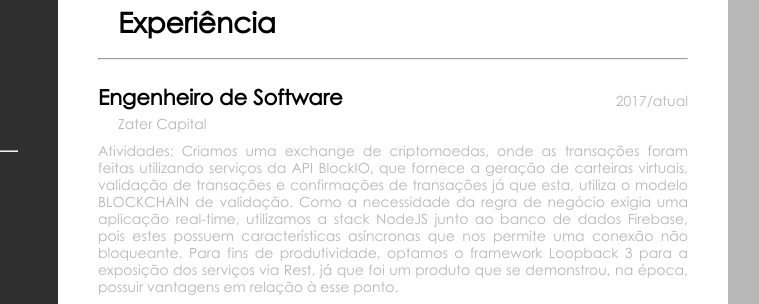
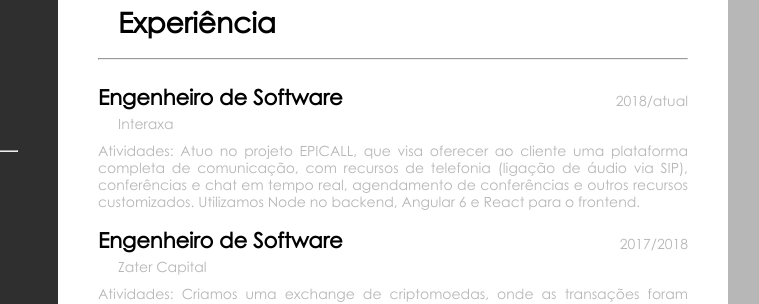
Before and after one commit to domenester/domenester.github.io, a website: page index.html in a window 1280 px wide. Shown: the part 331-635 px from the top of the page, 412-1171 px from the left. Drawn offline with Linux system fonts and the light colour scheme.

Commit message:
Adding interaxa experience

```diff
--- a/index.html
+++ b/index.html
@@ -94,9 +94,20 @@
           <div class="professional-itens">
             <div class="item-content">
               <h2>Engenheiro de Software</h2>
+              <label>Interaxa</label>
+            </div>
+            <section>2018/atual</section>
+          </div>
+          <div class="professional-description">Atividades: Atuo no projeto EPICALL, que visa oferecer
+            ao cliente uma plataforma completa de comunicação, com recursos de telefonia (ligação de áudio via SIP), conferências e chat em tempo real,
+            agendamento de conferências e outros recursos customizados. Utilizamos Node no backend, Angular 6 e React para o frontend.
+          </div>
+          <div class="professional-itens">
+            <div class="item-content">
+              <h2>Engenheiro de Software</h2>
               <label>Zater Capital</label>
             </div>
-            <section>2017/atual</section>
+            <section>2017/2018</section>
           </div>
           <div class="professional-description">Atividades: Criamos uma exchange de criptomoedas, onde as transações foram feitas utilizando serviços da
             API BlockIO, que fornece a geração de carteiras virtuais, validação de transações e confirmações de transações já que esta, utiliza
```
